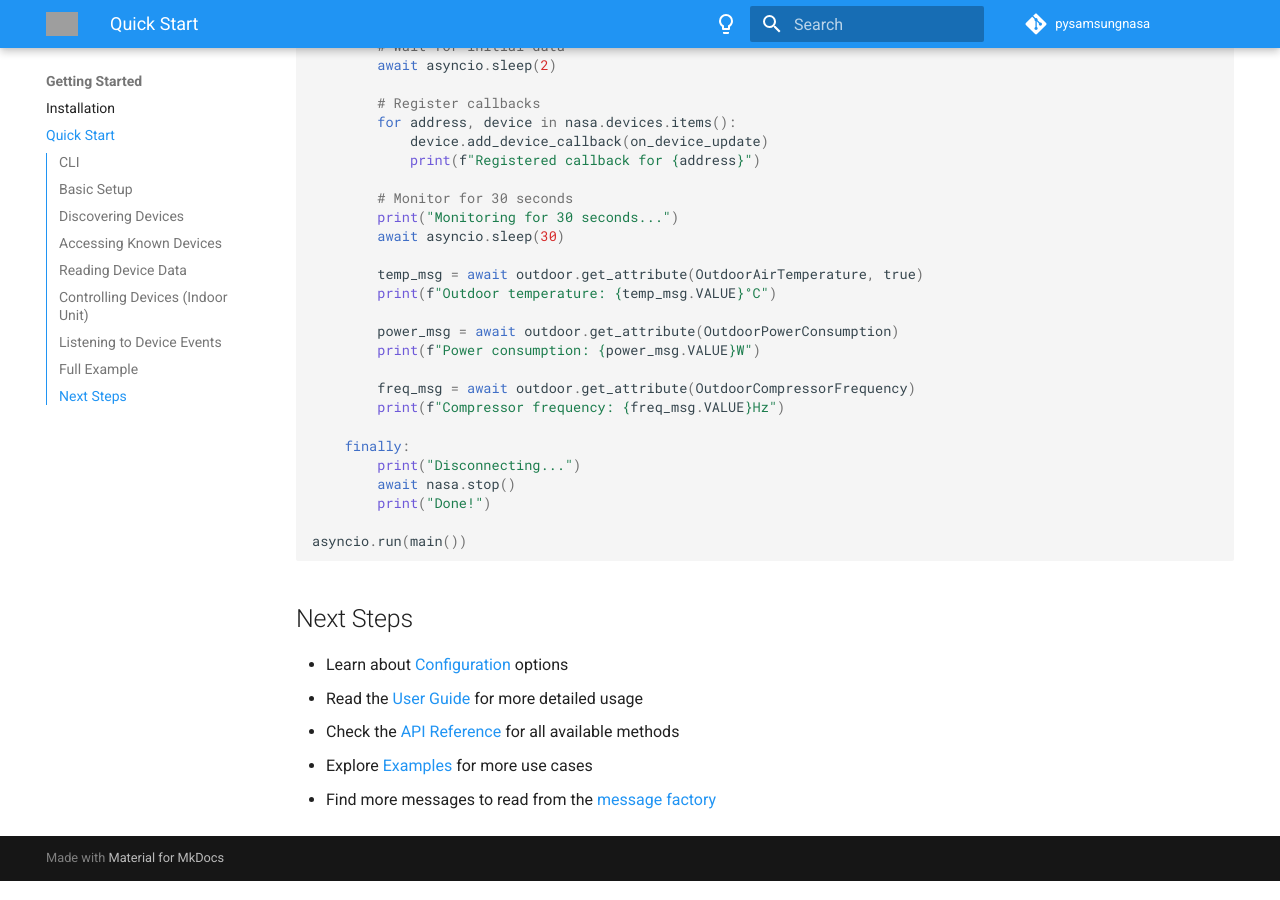
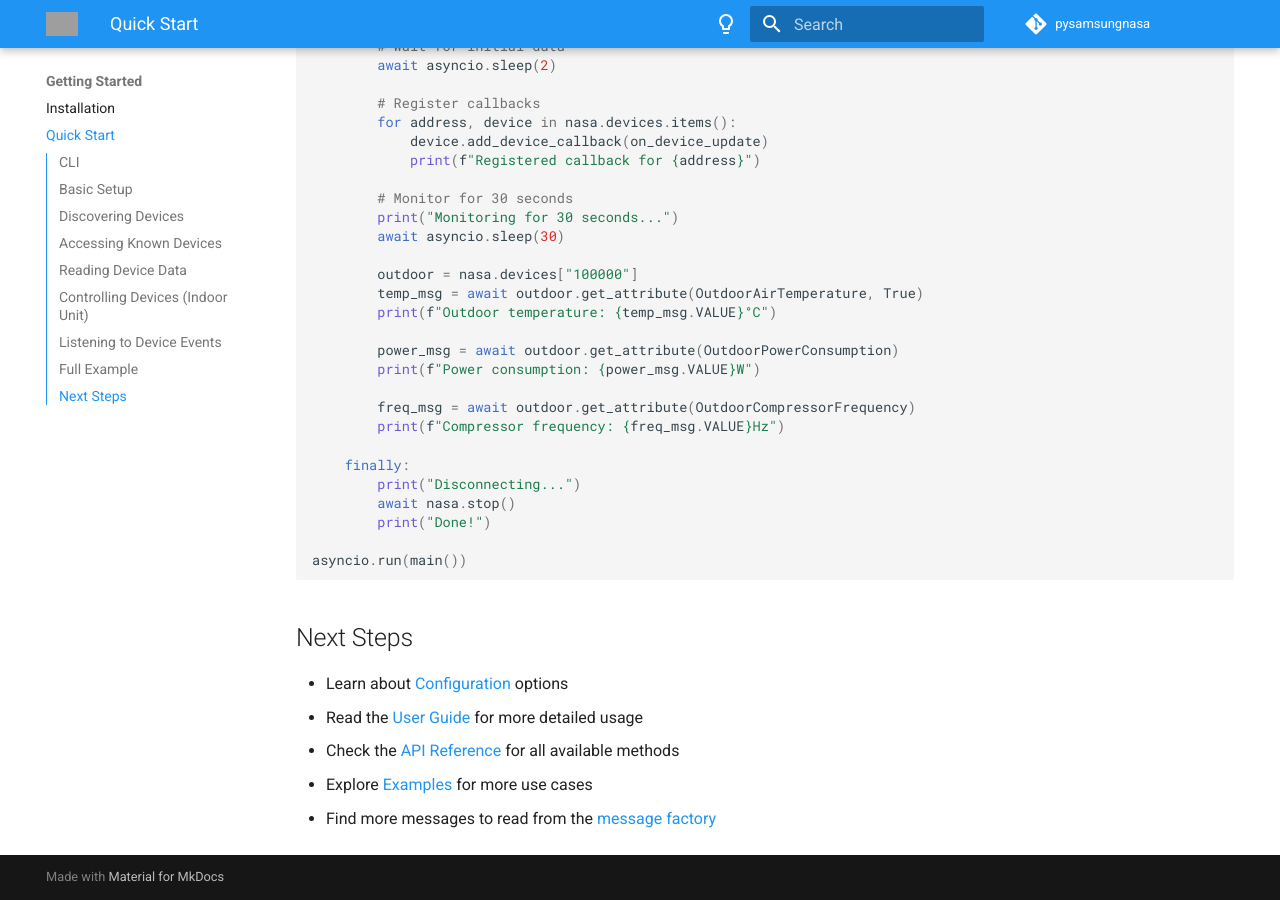
Before and after one commit to pantherale0/pysamsungnasa, an MkDocs documentation site: the page built from docs/getting-started/quick-start.md, in a window 1280 px wide and 900 px high, scrolled down 6304 px. Built offline with MkDocs 1.6.1 and Material for MkDocs 9.7.7, drawn with Linux system fonts in a browser that asks for light colours; comment, search, counter and statistics services are not loaded; grey boxes are pictures that could not be loaded.

Commit message:
Update docs/getting-started/quick-start.md
Co-authored-by: gemini-code-assist[bot] <176961590+gemini-code-assist[bot]@users.noreply.github.com>

```diff
--- a/docs/getting-started/quick-start.md
+++ b/docs/getting-started/quick-start.md
@@ -323,7 +323,8 @@ async def main():
         print("Monitoring for 30 seconds...")
         await asyncio.sleep(30)
 
-        temp_msg = await outdoor.get_attribute(OutdoorAirTemperature, true)
+        outdoor = nasa.devices["100000"]
+        temp_msg = await outdoor.get_attribute(OutdoorAirTemperature, True)
         print(f"Outdoor temperature: {temp_msg.VALUE}°C")
 
         power_msg = await outdoor.get_attribute(OutdoorPowerConsumption)
```
